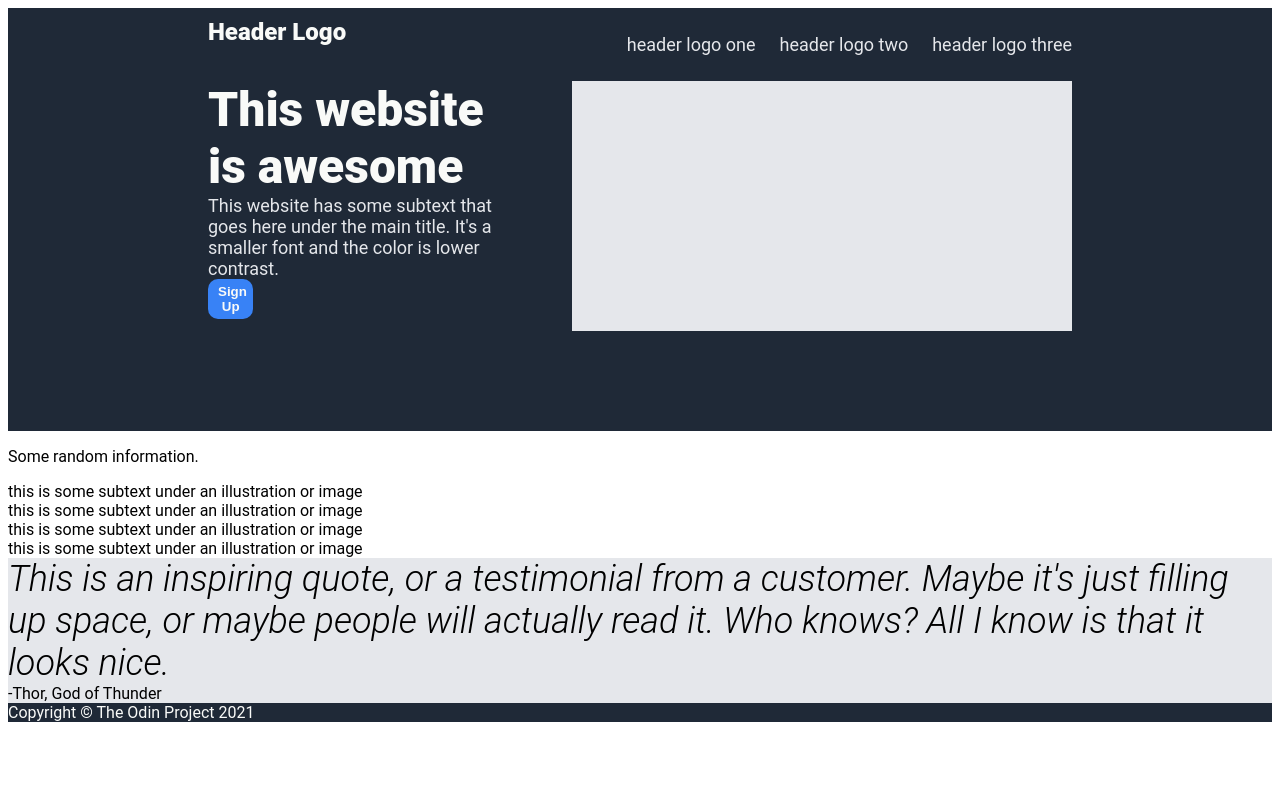
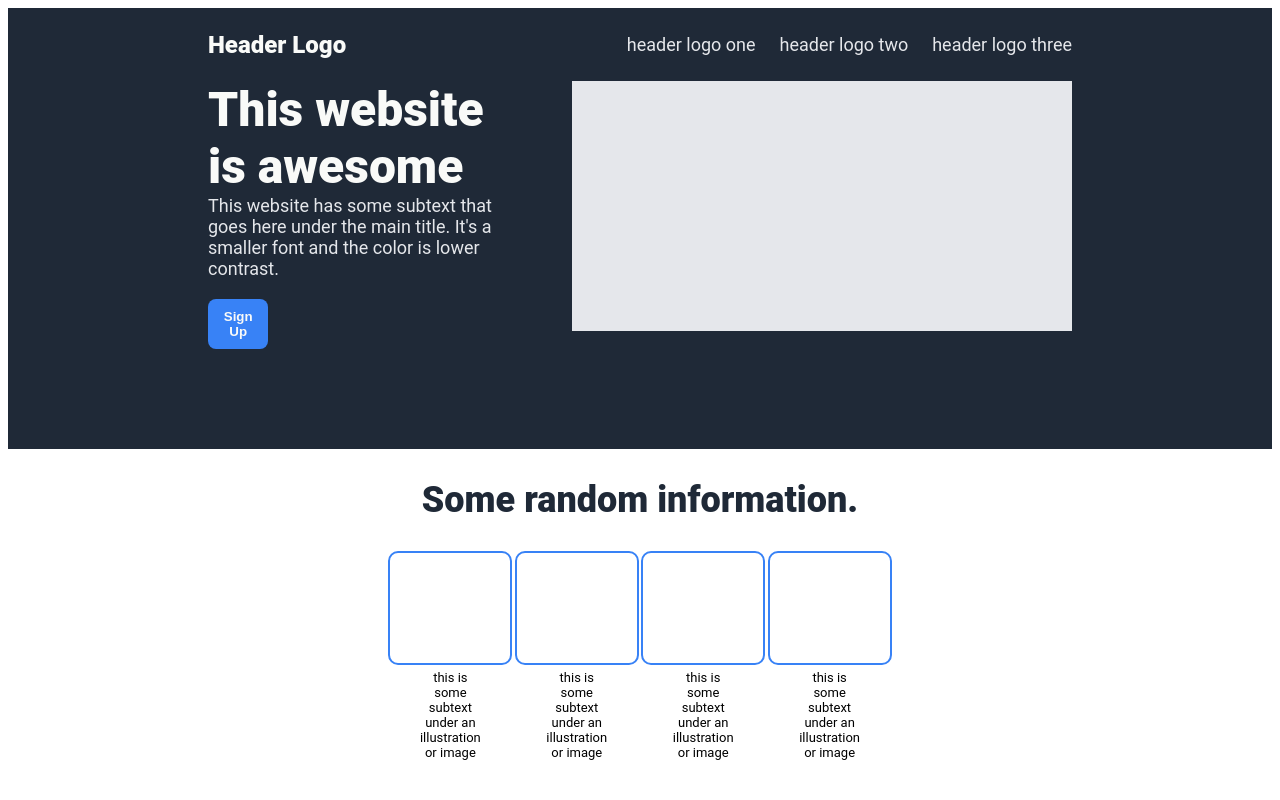
Before and after one commit to LiamKaufman/odin-landing-page, a plain HTML site: page index.html in a window 1280 px wide. Shown: the top 800 px of the page. Drawn offline with Linux system fonts and the light colour scheme.

Commit message:
Style Info Section
Styled the contents of the info section. Method for putting the
images closer together could use some work.

```diff
--- a/index.html
+++ b/index.html
@@ -32,18 +32,23 @@
             </div>
         </div>
 
+
+            <div class="infoheader">Some random information.</div>
             <div class = "information">
-            <p>Some random information.</p>
                 <div class = "infocard">
+                    <div class = "infoimage"></div>
                     <div class = "infotext">this is some subtext under an illustration or image</div>
                 </div>
                 <div class = "infocard">
+                    <div class = "infoimage"></div>
                     <div class = "infotext">this is some subtext under an illustration or image</div>
                 </div>
                 <div class = "infocard">
+                    <div class = "infoimage"></div>
                     <div class = "infotext">this is some subtext under an illustration or image</div>
                 </div>
                 <div class = "infocard">
+                    <div class = "infoimage"></div>
                     <div class = "infotext">this is some subtext under an illustration or image</div>
                 </div>
             </div>
--- a/styles.css
+++ b/styles.css
@@ -55,6 +55,7 @@ button, .actionbox {
 .header {
     display: flex;
     justify-content: space-between;
+    align-items: center;
     padding: 10px 200px;
 }
 
@@ -82,9 +83,48 @@ button, .actionbox {
 }
 
 button {
-    width: 15%;
-    padding: 5px 10px;
-    border-radius: 10px;
+    margin-top: 20px;;
+    width: 20%;
+    padding: 10px 15px;
+    border-radius: 8px;
     border: 0;
     font-weight: 900;
 }
+
+.infoheader {
+    text-align: center;
+    font-size: 36px;
+    color: #1F2937;
+    font-weight: 900;
+    margin: 30px 0px;
+}
+
+.information {
+    display: flex;
+    justify-content: center;
+    margin-bottom: 100px;
+    padding: 0 30%;
+}
+
+.infocard {
+    display: flex;
+    flex-direction: column;
+    align-items: center;
+    gap: 5px;
+}
+
+.infoimage {
+    border-style: solid;
+    border-width: 2px;
+    border-radius: 10px;
+    border-color:#3882F6;
+    padding: 50px;
+    width: 20px;
+    height: 10px;
+}
+
+.infotext {
+    text-align: center;
+    font-size: 13px;
+    width: 50%;
+}
```
Lines whose indentation alone changed are shown as unchanged.
